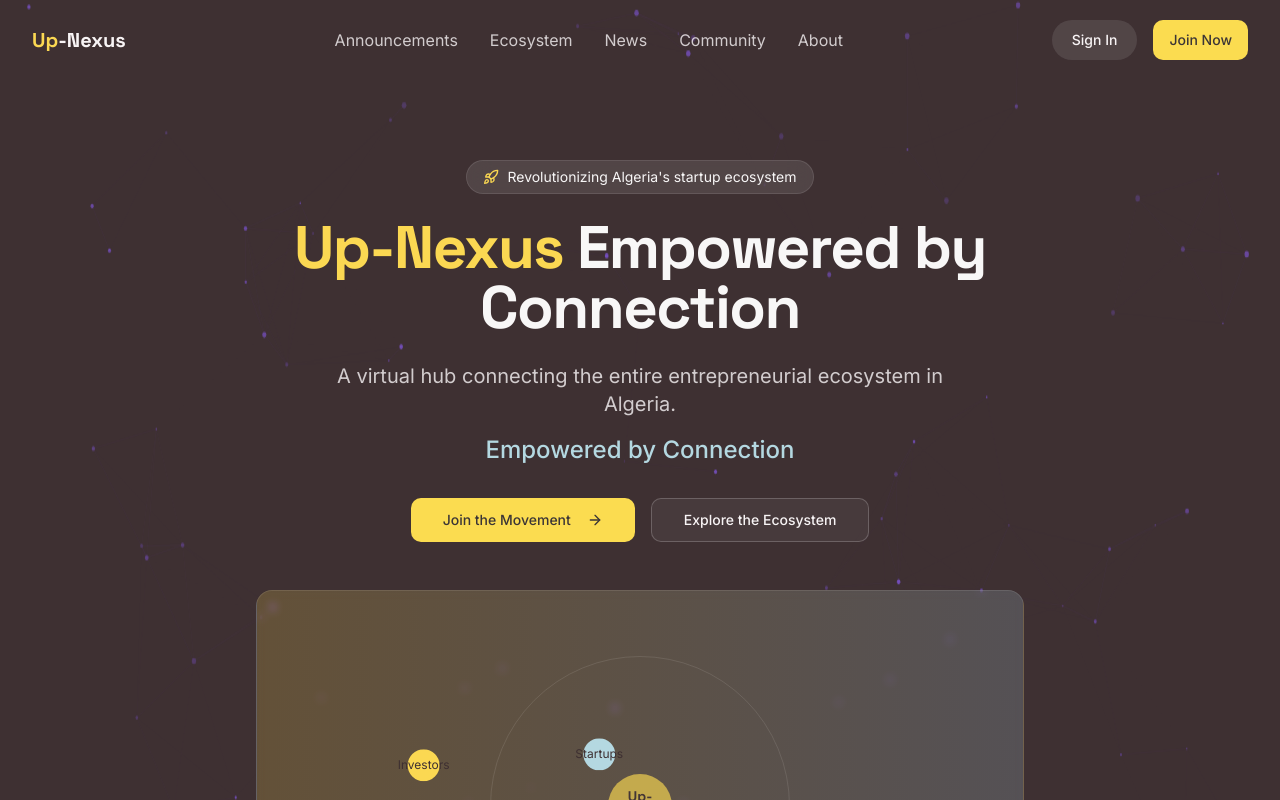
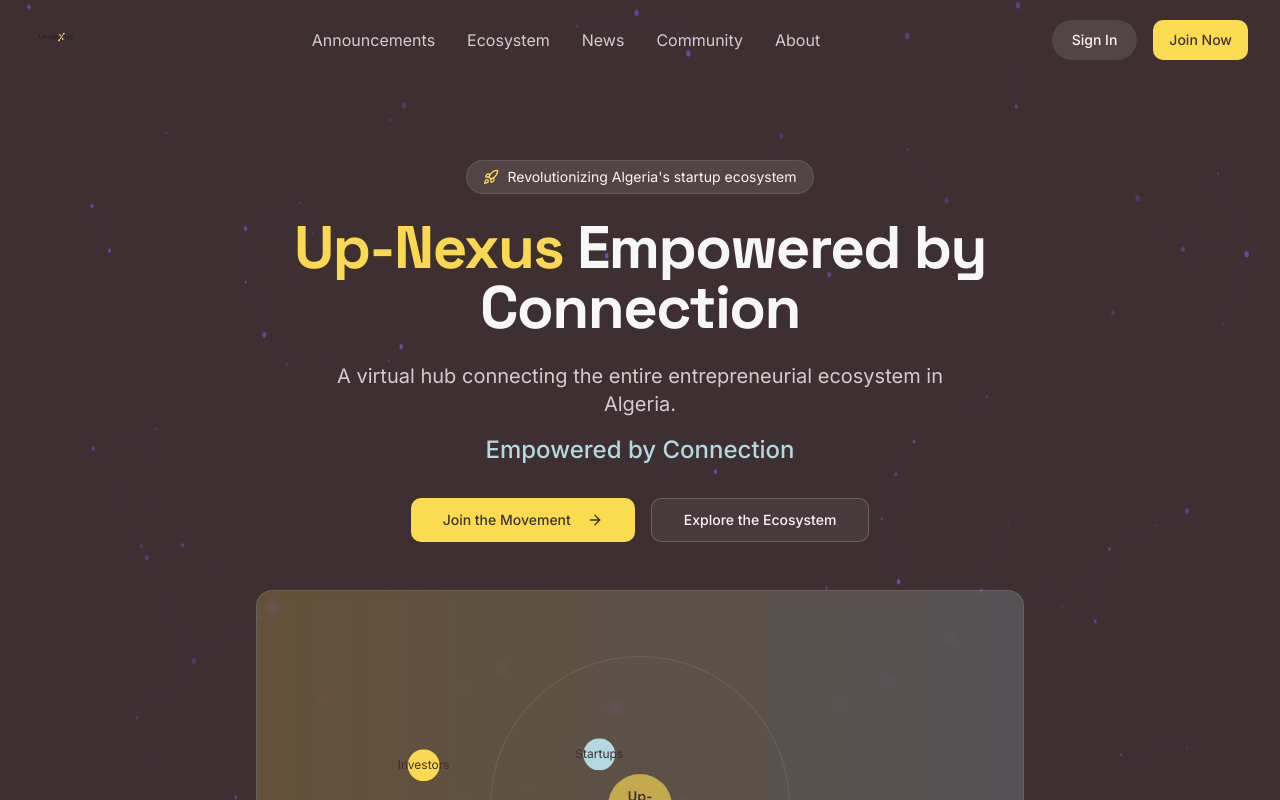
Before and after one commit to naya-13/up-nexus-connectivity, a React (Vite) app: page / in a window 1280 px wide. Shown: the top 800 px of the page. Built offline with nearby package versions, Linux system fonts and the light colour scheme.

Commit message:
Fix: Logo
Update the logo.

```diff
--- a/src/components/Navbar.tsx
+++ b/src/components/Navbar.tsx
@@ -24,9 +24,11 @@ const Navbar = () => {
         <div className="flex items-center justify-between h-16 md:h-20">
           {/* Logo */}
           <a href="#" className="flex items-center">
-            <span className="text-nexus-light font-space font-bold text-xl">
-              <span className="text-nexus-purple">Up</span>-Nexus
-            </span>
+            <img
+              src="/lovable-uploads/ee06999c-c11c-48f5-b977-ee825e08a69b.png"
+              alt="Up-Nexus Logo"
+              className="h-8 md:h-10"
+            />
           </a>
 
           {/* Desktop navigation */}
```
Also changed, not shown: public/lovable-uploads/ee06999c-c11c-48f5-b977-ee825e08a69b.png (added).
